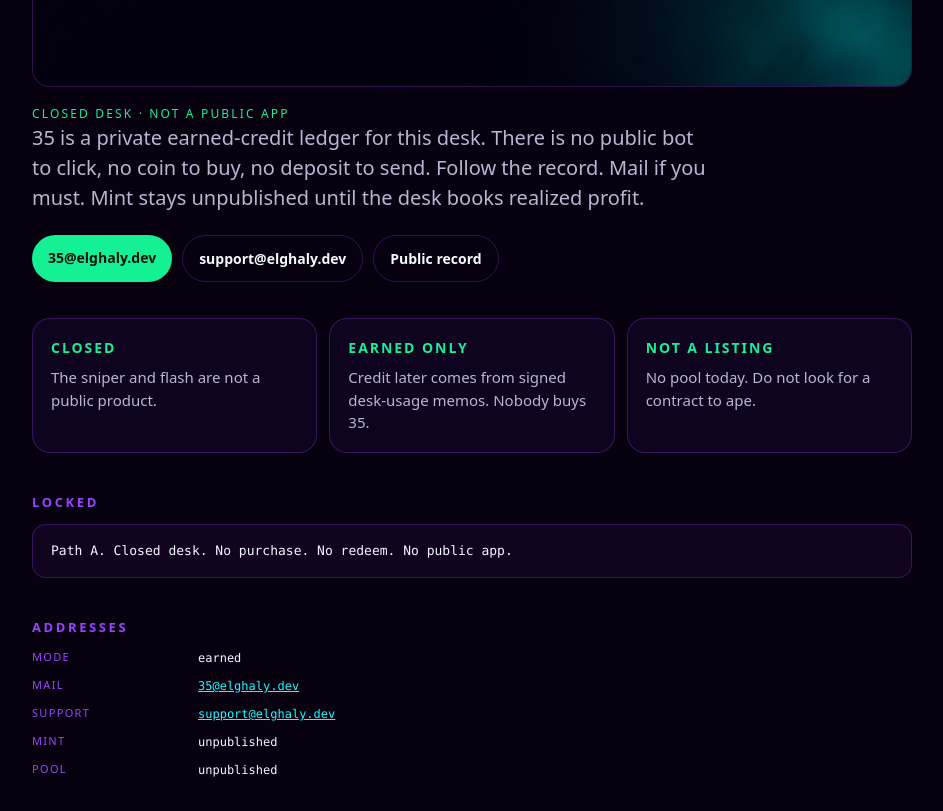
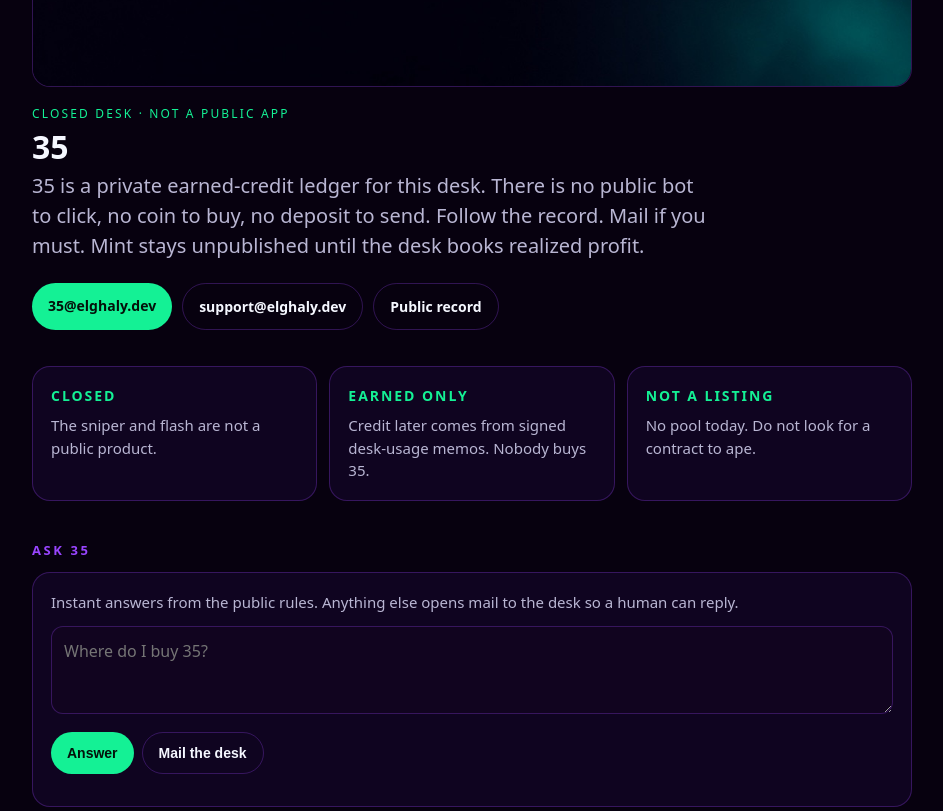
Before and after one commit to Alarm2024/35, a plain HTML site: page index.html in a window 1280 px wide. Shown: the part 600-1411 px from the top of the page, without its empty margins (168-1111 px from the left). Drawn offline with Linux system fonts and the light colour scheme.

Commit message:
Add free on-page Q&A + mail the desk

```diff
--- a/index.html
+++ b/index.html
@@ -21,18 +21,17 @@
     .lang { display:flex; flex-wrap:wrap; gap:6px; justify-content:flex-end; max-width:320px; }
     .lang button { background:transparent; color:var(--dim); border:1px solid var(--line); border-radius:999px; padding:5px 9px; font-size:11px; cursor:pointer; }
     .lang button.on { color:#07010f; background:var(--green); border-color:var(--green); }
-    .sr { position:absolute; left:-9999px; }
     .hero { margin-top:28px; }
     .banner { width:100%; border-radius:18px; overflow:hidden; border:1px solid var(--line); background:#07010f; margin-bottom:18px; }
     .banner img { display:block; width:100%; height:auto; }
     .kicker { color:var(--green); font-size:12px; letter-spacing:.18em; text-transform:uppercase; }
     .lede { font-size:20px; color:var(--dim); max-width:34em; }
     .cta { display:flex; flex-wrap:wrap; gap:10px; margin-top:22px; }
-    .cta a { text-decoration:none; border-radius:999px; padding:12px 16px; font-size:14px; font-weight:600; }
-    .cta .primary { background:var(--green); color:#04110a; }
-    .cta .ghost { border:1px solid var(--line); color:var(--ink); }
+    .cta a, .ask button { text-decoration:none; border-radius:999px; padding:12px 16px; font-size:14px; font-weight:600; border:0; cursor:pointer; }
+    .cta .primary, .ask .go { background:var(--green); color:#04110a; }
+    .cta .ghost, .ask .mail { border:1px solid var(--line); color:var(--ink); background:transparent; }
     .grid { display:grid; grid-template-columns:repeat(3,1fr); gap:12px; margin-top:36px; }
-    .card { background:var(--card); border:1px solid var(--line); border-radius:18px; padding:18px; }
+    .card, .ask { background:var(--card); border:1px solid var(--line); border-radius:18px; padding:18px; }
     .card h3 { font-size:14px; letter-spacing:.14em; text-transform:uppercase; color:var(--green); margin-bottom:8px; }
     .card p, p { color:var(--dim); font-size:15px; }
     section { margin-top:40px; }
@@ -43,6 +42,9 @@
     dd { font-family:ui-monospace,Menlo,Consolas,monospace; font-size:12px; word-break:break-all; }
     footer { margin-top:48px; color:var(--dim); font-size:13px; }
     a { color:var(--cyan); }
+    .ask textarea { width:100%; min-height:88px; margin:12px 0; padding:12px; border-radius:12px; border:1px solid var(--line); background:#11041f; color:var(--ink); font:inherit; }
+    .ask .out { margin-top:14px; color:var(--ink); white-space:pre-wrap; }
+    .ask .row { display:flex; flex-wrap:wrap; gap:8px; }
     @media (max-width:720px){ .grid,dl{grid-template-columns:1fr;} .lang{max-width:100%;} }
   </style>
 </head>
@@ -53,9 +55,7 @@
       <div class="lang" id="langbar"></div>
     </header>
     <div class="hero">
-      <div class="banner">
-        <img src="IMG_5183.jpeg" alt="35 ElGhaly" width="1500" height="1007" />
-      </div>
+      <div class="banner"><img src="IMG_5183.jpeg" alt="35 ElGhaly" width="1500" height="1007" /></div>
       <div class="kicker" data-i18n="kicker"></div>
       <h1 class="sr">35</h1>
       <p class="lede" data-i18n="lede"></p>
@@ -70,6 +70,18 @@
       <article class="card"><h3 data-i18n="c2t"></h3><p data-i18n="c2p"></p></article>
       <article class="card"><h3 data-i18n="c3t"></h3><p data-i18n="c3p"></p></article>
     </div>
+    <section>
+      <h2 data-i18n="askt"></h2>
+      <div class="ask">
+        <p data-i18n="askp"></p>
+        <textarea id="q" data-i18n-ph="askph" placeholder="Ask 35"></textarea>
+        <div class="row">
+          <button class="go" type="button" id="askBtn" data-i18n="askgo"></button>
+          <button class="mail" type="button" id="mailBtn" data-i18n="askmail"></button>
+        </div>
+        <p class="out" id="a"></p>
+      </div>
+    </section>
     <section><h2 data-i18n="locked"></h2><p class="rule" data-i18n="lockedp"></p></section>
     <section>
       <h2 data-i18n="addr"></h2>
@@ -85,13 +97,13 @@
   </div>
   <script>
     var T = {
-      en: { kicker:"Closed desk · not a public app", lede:"35 is a private earned-credit ledger for this desk. There is no public bot to click, no coin to buy, no deposit to send. Follow the record. Mail if you must. Mint stays unpublished until the desk books realized profit.", record:"Public record", c1t:"Closed", c1p:"The sniper and flash are not a public product.", c2t:"Earned only", c2p:"Credit later comes from signed desk-usage memos. Nobody buys 35.", c3t:"Not a listing", c3p:"No pool today. Do not look for a contract to ape.", locked:"Locked", lockedp:"Path A. Closed desk. No purchase. No redeem. No public app.", addr:"Addresses", mode:"Mode", support:"Support", mint:"Mint", pool:"Pool" },
-      ar: { kicker:"مكتب مغلق · ليس تطبيقًا عامًا", lede:"35 سجل خاص لرصيد مكتسب من المكتب. لا يوجد بوت عام للضغط، ولا عملة للشراء، ولا إيداع. السك يبقى غير منشور حتى يسجل المكتب ربحًا محققًا.", record:"السجل العام", c1t:"مغلق", c1p:"القناص والفلاش ليسا منتجًا عامًا.", c2t:"مكتسب فقط", c2p:"لا أحد يشتري 35.", c3t:"ليس إدراجًا", c3p:"لا مسبح اليوم.", locked:"مثبت", lockedp:"المسار A. مكتب مغلق.", addr:"العناوين", mode:"الوضع", support:"الدعم", mint:"السك", pool:"المسبح" },
-      ru: { kicker:"Закрытый деск", lede:"Нет покупки и нет депозита.", record:"Запись", c1t:"Закрыто", c1p:"Не публичный продукт.", c2t:"Только заработка", c2p:"35 нельзя купить.", c3t:"Не листинг", c3p:"Пула нет.", locked:"Фикс", lockedp:"Путь A.", addr:"Адреса", mode:"Режим", support:"Поддержка", mint:"Минт", pool:"Пул" },
-      zh: { kicker:"闭门台子", lede:"没有可买的币。", record:"记录", c1t:"闭门", c1p:"非公开产品。", c2t:"仅挣取", c2p:"不能买 35。", c3t:"非上市", c3p:"无池。", locked:"已锁", lockedp:"路径 A。", addr:"地址", mode:"模式", support:"支持", mint:"锻造", pool:"池" },
-      de: { kicker:"Geschlossener Desk", lede:"Keine Münze zum Kaufen.", record:"Akte", c1t:"Geschlossen", c1p:"Kein öffentliches Produkt.", c2t:"Nur verdient", c2p:"Niemand kauft 35.", c3t:"Kein Listing", c3p:"Kein Pool.", locked:"Fix", lockedp:"Pfad A.", addr:"Adressen", mode:"Modus", support:"Support", mint:"Mint", pool:"Pool" },
-      es: { kicker:"Mesa cerrada", lede:"No hay moneda para comprar.", record:"Registro", c1t:"Cerrado", c1p:"No es un producto público.", c2t:"Solo ganado", c2p:"Nadie compra 35.", c3t:"Sin listado", c3p:"No hay pool.", locked:"Fijo", lockedp:"Ruta A.", addr:"Direcciones", mode:"Modo", support:"Soporte", mint:"Mint", pool:"Pool" }
+      en: { kicker:"Closed desk · not a public app", lede:"35 is a private earned-credit ledger for this desk. There is no public bot to click, no coin to buy, no deposit to send. Follow the record. Mail if you must. Mint stays unpublished until the desk books realized profit.", record:"Public record", c1t:"Closed", c1p:"The sniper and flash are not a public product.", c2t:"Earned only", c2p:"Credit later comes from signed desk-usage memos. Nobody buys 35.", c3t:"Not a listing", c3p:"No pool today. Do not look for a contract to ape.", locked:"Locked", lockedp:"Path A. Closed desk. No purchase. No redeem. No public app.", addr:"Addresses", mode:"Mode", support:"Support", mint:"Mint", pool:"Pool", askt:"Ask 35", askp:"Instant answers from the public rules. Anything else opens mail to the desk so a human can reply.", askph:"Where do I buy 35?", askgo:"Answer", askmail:"Mail the desk" }
     };
+    T.ar = Object.assign({}, T.en, { kicker:"مكتب مغلق", lede:"لا عملة للشراء ولا إيداع.", record:"السجل", c1t:"مغلق", c1p:"ليس منتجًا عامًا.", c2t:"مكتسب فقط", c2p:"لا أحد يشتري 35.", c3t:"ليس إدراجًا", c3p:"لا مسبح.", locked:"مثبت", lockedp:"المسار A.", addr:"العناوين", mode:"الوضع", support:"الدعم", mint:"السك", pool:"المسبح", askt:"اسأل 35", askp:"إجابات فورية من القواعد. غير ذلك يذهب إلى بريد المكتب.", askph:"كيف أشتري 35؟", askgo:"أجب", askmail:"راسل المكتب" });
+    T.ru = Object.assign({}, T.en, { kicker:"Закрытый деск", lede:"Нет покупки.", askt:"Спросить 35", askgo:"Ответ", askmail:"Письмо" });
+    T.zh = Object.assign({}, T.en, { kicker:"闭门台子", lede:"不能买。", askt:"问 35", askgo:"回答", askmail:"写信" });
+    T.de = Object.assign({}, T.en, { kicker:"Geschlossener Desk", askt:"35 fragen", askgo:"Antwort", askmail:"Mail" });
+    T.es = Object.assign({}, T.en, { kicker:"Mesa cerrada", askt:"Preguntar a 35", askgo:"Responder", askmail:"Correo" });
     var LANGS = ["en","ar","ru","zh","de","es"];
     var LABELS = { en:"EN", ar:"AR", ru:"RU", zh:"中文", de:"DE", es:"ES" };
     function applyLang(lang) {
@@ -102,6 +114,8 @@
       document.querySelectorAll("[data-i18n]").forEach(function (el) {
         var k = el.getAttribute("data-i18n"); if (pack[k]) el.textContent = pack[k];
       });
+      var ta = document.getElementById("q");
+      if (ta && pack.askph) ta.placeholder = pack.askph;
       document.querySelectorAll("#langbar button").forEach(function (b) {
         b.classList.toggle("on", b.getAttribute("data-lang") === lang);
       });
@@ -114,6 +128,25 @@
       b.onclick = function () { applyLang(code); }; bar.appendChild(b);
     });
     try { applyLang(localStorage.getItem("35-lang") || "en"); } catch (e) { applyLang("en"); }
+    function answer(q) {
+      q = (q || "").toLowerCase();
+      if (/buy|purchase|price|chart|ape|presale|ico/.test(q)) return "You do not buy 35. No presale. No chart. Mint is unpublished.";
+      if (/deposit|send (sol|usdc)|wallet|invest/.test(q)) return "Do not send SOL or USDC. There is no deposit address for credits.";
+      if (/mint|contract|ca\b|token address/.test(q)) return "Mint is unpublished. There is no contract to ape.";
+      if (/pool|jupiter|swap|raydium|meteora/.test(q)) return "No 35/USDC pool yet. Pair comes after mint, and mint waits on realized desk profit.";
+      if (/airdrop|free|visit|member|points/.test(q)) return "Visiting this site does not earn 35. No airdrop for a page view.";
+      if (/what is|what\'s 35|35\?/.test(q)) return "35 is a private earned-credit ledger for this desk. Closed. Not a public app.";
+      if (/job|work|access|bot|sniper|flash/.test(q)) return "The desk is closed to the public. Mail 35@elghaly.dev if you must reach a human.";
+      if (/mail|email|contact|support/.test(q)) return "Desk 35@elghaly.dev · support@elghaly.dev";
+      return "The page rules do not cover that. Use Mail the desk — a human reads 35@elghaly.dev.";
+    }
+    document.getElementById("askBtn").onclick = function () {
+      document.getElementById("a").textContent = answer(document.getElementById("q").value);
+    };
+    document.getElementById("mailBtn").onclick = function () {
+      var body = encodeURIComponent(document.getElementById("q").value || "");
+      location.href = "mailto:35@elghaly.dev?subject=ASK%2035&body=" + body;
+    };
     fetch("/protocol.json").then(function (r) { return r.ok ? r.json() : null; }).then(function (p) {
       if (!p) return;
       function set(id, v) { var el = document.getElementById(id); if (el && v) el.textContent = v; }
```
